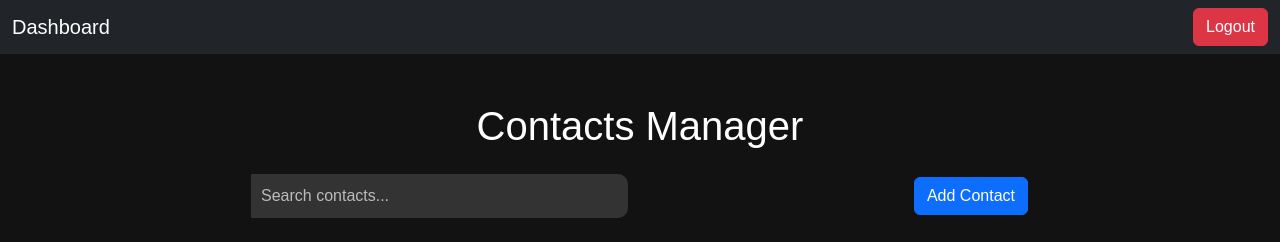
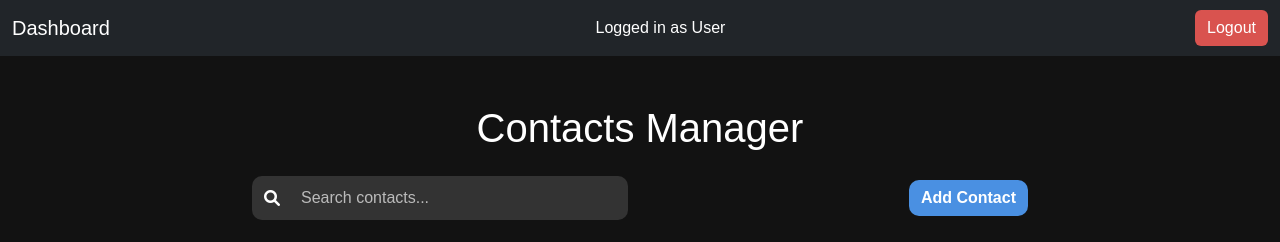
Before and after one commit to mcaland/cop4331-smallproject, a PHP site: page /contacts.html in a window 1280 px wide. Shown: the top 242 px of the page. Run offline with PHP 8.4, Linux system fonts and the light colour scheme.

Commit message:
displays username on the dashboard

```diff
--- a/contacts.html
+++ b/contacts.html
@@ -6,10 +6,10 @@
   <title>Contacts</title>
 
   <!-- Bootstrap -->
-  <link
-    href="https://cdn.jsdelivr.net/npm/bootstrap@5.3.0/dist/css/bootstrap.min.css"
-    rel="stylesheet"
-  />
+  <link href="https://cdn.jsdelivr.net/npm/bootstrap@5.3.0/dist/css/bootstrap.min.css" rel="stylesheet"/>
+
+  <!-- Font Awesome for Icons -->
+  <link rel="stylesheet" href="https://cdnjs.cloudflare.com/ajax/libs/font-awesome/6.0.0-beta3/css/all.min.css">
 
   <!-- Custom CSS -->
   <link rel="stylesheet" href="css/contacts.css" />
@@ -17,12 +17,13 @@
   <!-- JavaScript -->
   <script type="text/javascript" src="js/code.js"></script>
 </head>
-<body onload="search();">
+<body onload="displayUsername(); search();">
 
-  <!-- Dark Navbar with 'Dashboard' and 'Logout' -->
+  <!-- Dark Navbar with 'Dashboard', Username, and 'Logout' -->
   <nav class="navbar navbar-dark bg-dark">
-    <div class="container-fluid">
+    <div class="container-fluid d-flex justify-content-between align-items-center">
       <span class="navbar-brand mb-0 h1">Dashboard</span>
+      <span class="navbar-text text-white" id="usernameDisplay">Hello, User</span>
       <button class="btn btn-danger" onclick="logout();">Logout</button>
     </div>
   </nav>
@@ -52,17 +53,13 @@
         </div>
       </div>
       <div class="col-md-6 d-flex justify-content-end mt-3 mt-md-0">
-        <button
-          class="btn btn-primary"
-          data-bs-toggle="modal"
-          data-bs-target="#addContactModal"
-        >
+        <button class="btn btn-primary" data-bs-toggle="modal" data-bs-target="#addContactModal">
           Add Contact
         </button>
       </div>
     </div>
 
-    <!-- Contacts Table with custom class for round corners -->
+    <!-- Contacts Table -->
     <table class="table custom-table">
       <thead>
         <tr>
@@ -142,13 +139,23 @@
 
   <script>
     function logout() {
-      // Remove stored user session data
       localStorage.removeItem("userToken");
+      localStorage.removeItem("username"); // Ensure username is cleared on logout
       sessionStorage.removeItem("userToken");
-
-      // Redirect to the login page
       window.location.href = "index.html";
     }
+
+    function displayUsername() {
+      let username = localStorage.getItem("username");
+
+      // Ensure username is properly retrieved
+      if (!username || username === "undefined" || username === "null") {
+          username = "User"; // Default if not found
+      }
+
+      document.getElementById("usernameDisplay").innerText = `Logged in as  ${username}`;
+    }
   </script>
+
 </body>
 </html>
--- a/css/contacts.css
+++ b/css/contacts.css
@@ -62,8 +62,8 @@ input::placeholder {
     color: #bbb !important; /* Dark theme placeholders */
 }
 
-/* Apply dark styling specifically for the search box */
-.form-control.search-box {
+/* Search Box Styling */
+.input-group .search-box {
     background-color: #333333 !important;
     border: none !important;
     color: white !important;
@@ -72,18 +72,76 @@ input::placeholder {
     box-shadow: none;
 }
 
-.form-control.search-box:focus {
+.input-group .search-box:focus {
     background-color: #333333 !important;
     border: none !important;
     box-shadow: none !important;
     color: white !important;
 }
 
-.form-control.search-box::placeholder {
+.input-group .search-box::placeholder {
     color: #bbb !important;
 }
 
-/* Remove the side icon box entirely */
-.search-icon {
-    display: none !important;
+/* Search Icon Styling */
+.input-group-text.search-icon {
+    background-color: #333333 !important;
+    border: none !important;
+    color: white !important;
+    border-radius: 10px 0 0 10px;
+    padding: 10px 12px;
 }
+
+/* Buttons */
+.btn-primary {
+    background-color: #4A90E2;
+    border: none;
+    font-weight: bold;
+    border-radius: 10px;
+}
+
+.btn-primary:hover {
+    background-color: #357ABD;
+}
+
+.btn-danger {
+    background-color: #D9534F;
+    border: none;
+    border-radius: 6px;
+}
+
+.btn-danger:hover {
+    background-color: #C9302C;
+}
+
+/* Modal styling */
+.modal-content {
+    background-color: #1E1E1E;
+    color: white;
+    border-radius: 10px;
+    border: 1px solid #4A90E2;
+}
+
+.modal-header {
+    border-bottom: none !important;
+}
+
+.modal-footer {
+    border-top: none !important;
+}
+
+.btn-close {
+    filter: invert(1);
+}
+
+/* Responsive Fix */
+@media (max-width: 576px) {
+    .input-group .search-box {
+        font-size: 14px;
+        padding: 8px;
+    }
+
+    .input-group-text.search-icon {
+        padding: 8px;
+    }
+}
--- a/js/code.js
+++ b/js/code.js
@@ -59,15 +59,15 @@ function login() {
                 if (id < 1) {
                     let errormsg = jsonObj.error || "Invalid username or password.";
 
-                    // Display the error message inside the modal
                     document.getElementById("errorModalBody").innerText = errormsg;
-
-                    // Show the error modal
                     const errorModal = new bootstrap.Modal(document.getElementById('errorModal'));
                     errorModal.show();
 
                     return;
                 } else {
+                    // ✅ Store username in localStorage
+                    localStorage.setItem("username", username);
+
                     cache_id_as_cookie();
                     window.location.href = "contacts.html";
                     return;
@@ -81,7 +81,9 @@ function login() {
         const errorModal = new bootstrap.Modal(document.getElementById('errorModal'));
         errorModal.show();
     }
+
 }
+
 
 function register() {
     let username = document.getElementById("username").value;
```
